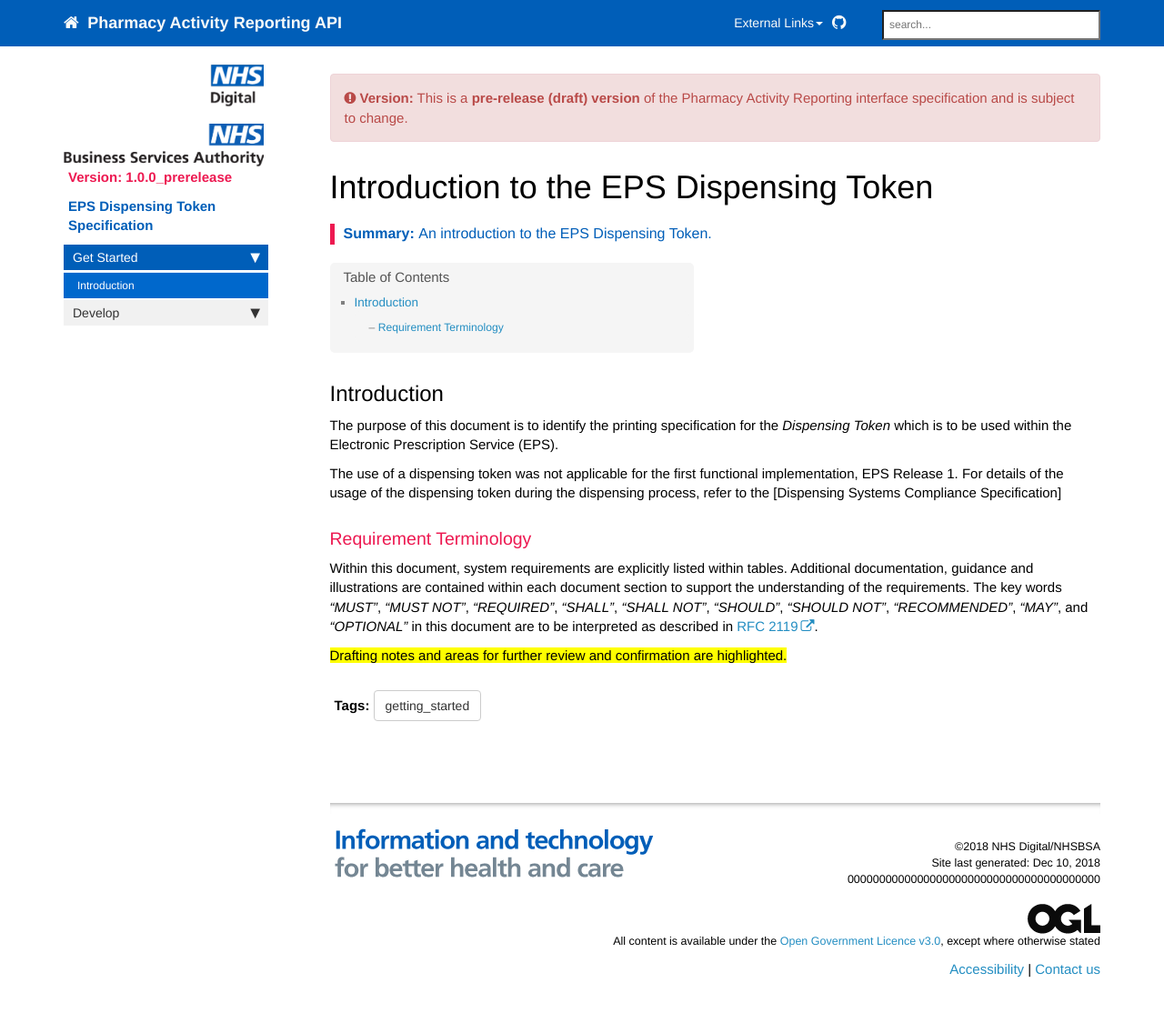
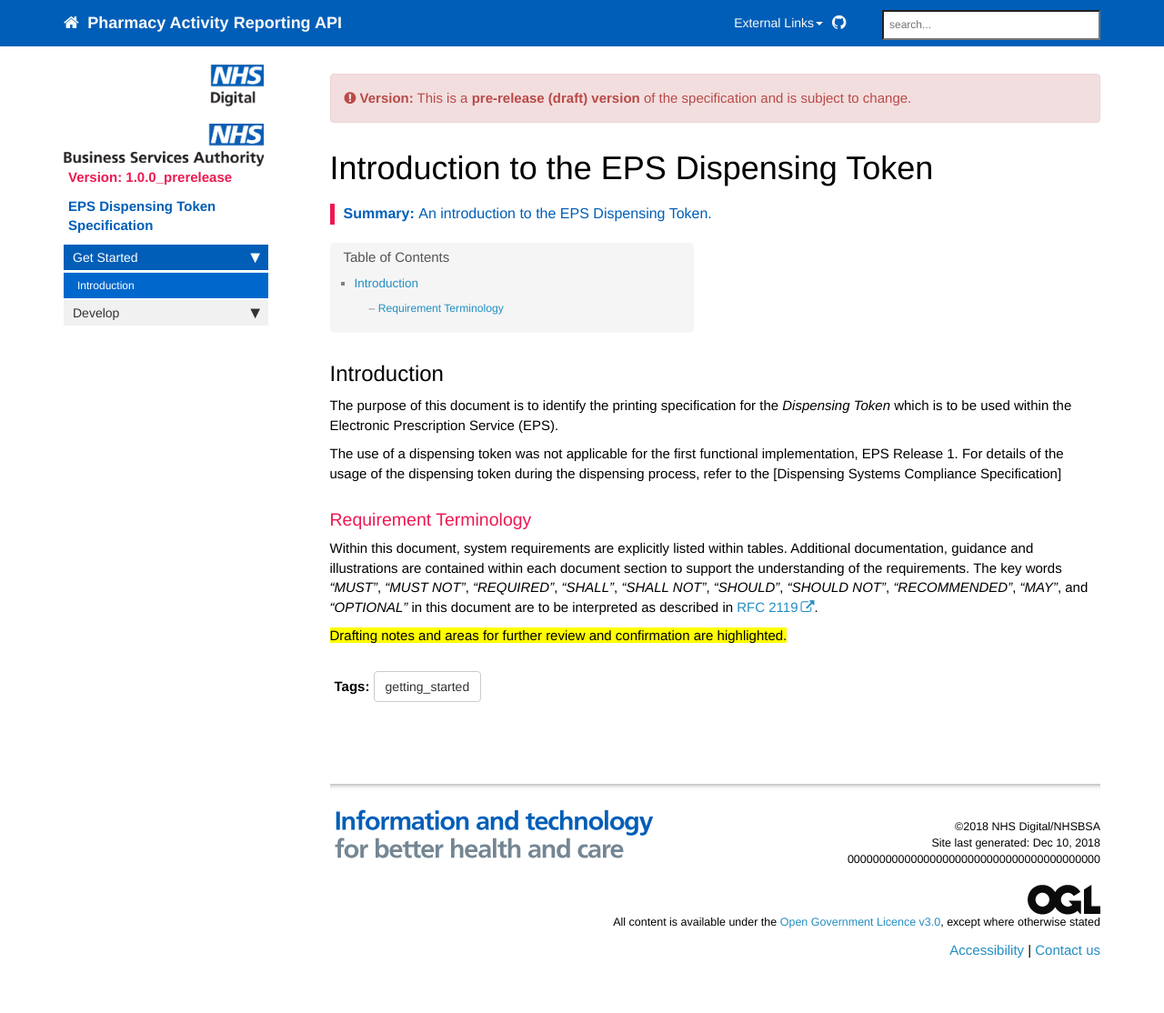
Before and after one commit to nhsconnect/dispensing-token, a Jekyll site: the page built from index.md, in a window 1280 px wide and 1126 px high. Shown: the top 1114 px of the window at 91% size. Built offline with Jekyll 4.4.1, drawn with Linux system fonts in a browser that asks for light colours; nearby versions of some CDN libraries; comment, search, counter and statistics services are not loaded.

Commit message:
Making this a generic message

```diff
--- a/_includes/version_prerelease.html
+++ b/_includes/version_prerelease.html
@@ -1,4 +1,4 @@
 <div markdown="span" class="alert alert-danger" role="alert">
 	<i class="fa fa-exclamation-circle"></i>
-	<b>Version:</b> This is a <b>pre-release (draft) version</b> of the Pharmacy Activity Reporting interface specification and is subject to change.
+	<b>Version:</b> This is a <b>pre-release (draft) version</b> of the specification and is subject to change.
 </div>
```
